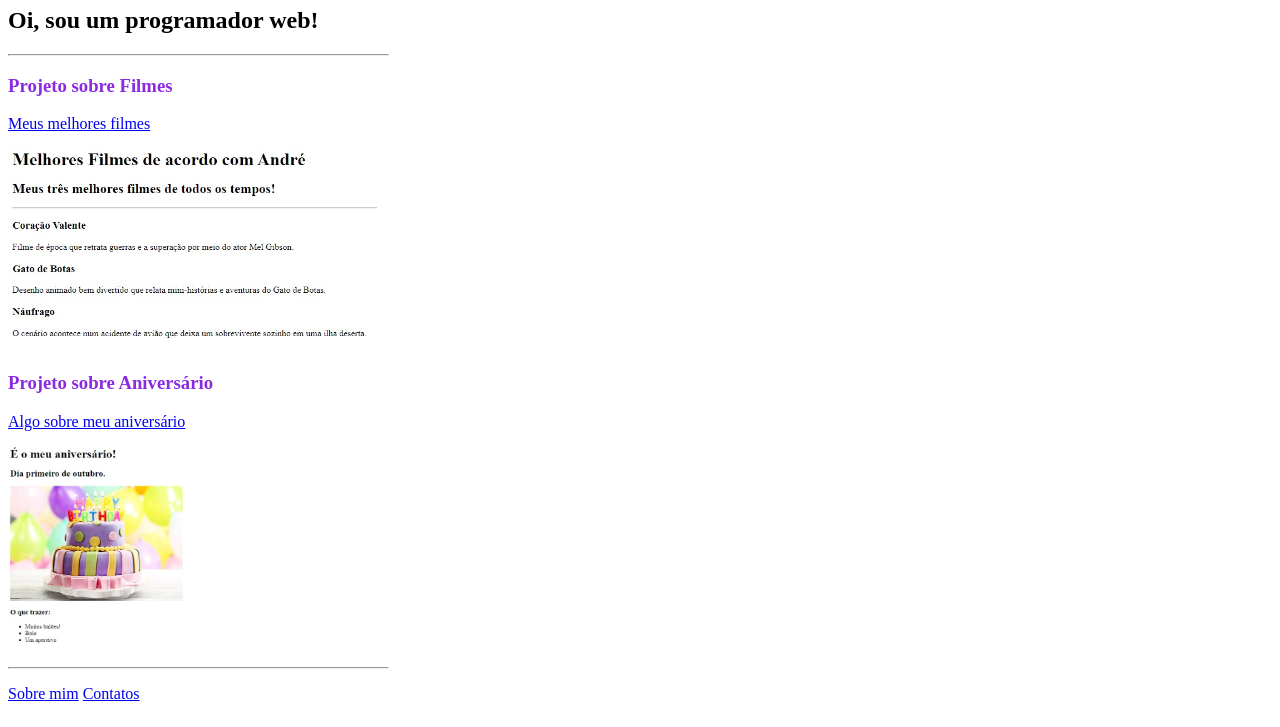
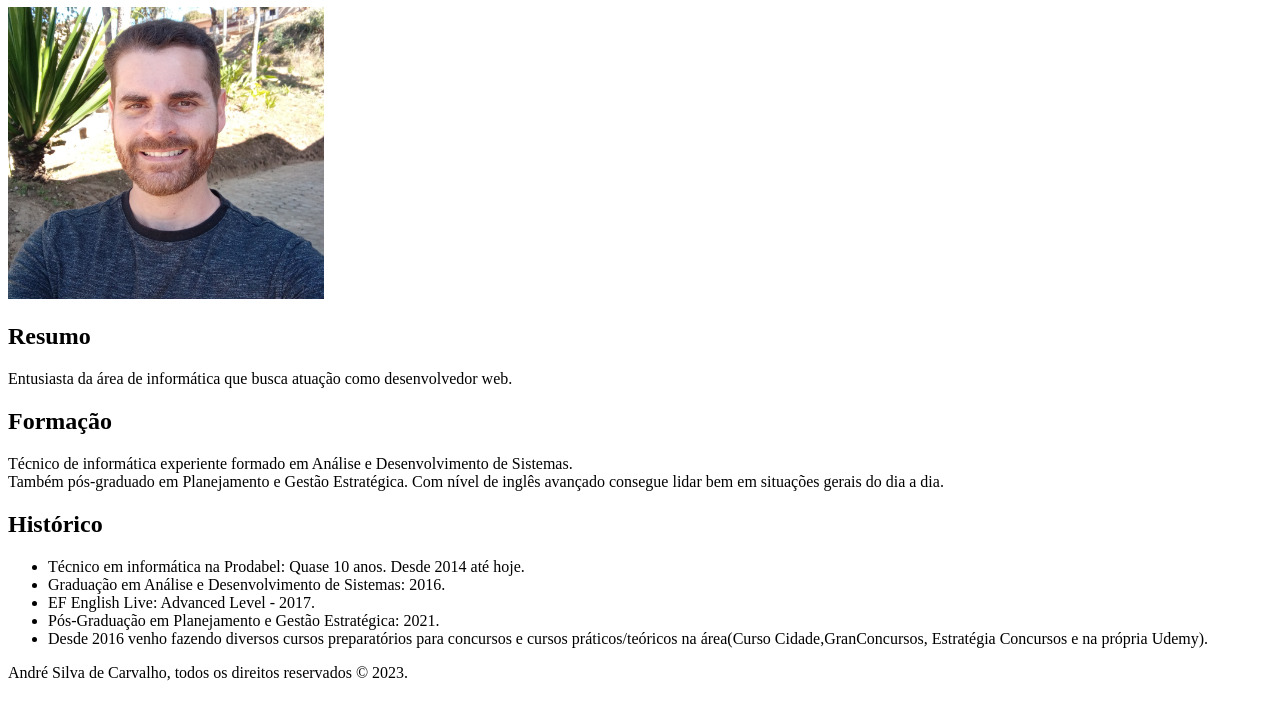
Before and after one commit to asdc86/HTMLPortfolio, a plain HTML site: page index.html in a window 1280 px wide. Shown: the part 73-800 px from the top of the page. Drawn offline with Linux system fonts and the light colour scheme.

Commit message:
Add files via upload

```diff
--- a/index.html
+++ b/index.html
@@ -1,29 +1,33 @@
-
 <!DOCTYPE html>
 <html lang="pt-br">
-    <head>
-        <meta charset="UTF-8">
-        <title>Programador Web</title>
+    <head >
+            <h1>Currículo de André Silva de Carvalho</h1>
+            <img src="./curriculo_imagem_andre.jpg" alt="imagem de André" width="25%" height="25%"/>
     </head>
+
     <body>
-        <p>
-          <h1>Portfolio de André</h1>
-          <h2>Oi, sou um programador web!</h2>
-          <hr style=" width: 30%; margin-left: 0;"/>
-        </p>
-        <p><h3 style="color:blueviolet">Projeto sobre Filmes</h3></p>
-        <p><a href="./public/melhores_filmes.jpg">Meus melhores filmes</a></p>
-        <p><a><img src="public/melhores_filmes.jpg" alt="Melhores filmes de andré" height="200"/></a></p>
-        <p><h3 style="color:blueviolet">Projeto sobre Aniversário</h3></p>
-        <p><a href="./public/aniversario_screenshot.jpg">Algo sobre meu aniversário</a></p>
-        <p><a><img src="public/aniversario_screenshot.jpg" alt="Meu aniversário" height="200"/></a></p>
-        <hr style=" width: 30%; margin-left: 0;"/>
+        <h2>Resumo</h2>
+        <p>Entusiasta da área de informática que busca atuação como desenvolvedor web.</p>
 
-        <p><a href="./public/about.html">Sobre mim</a>
-        <a href="./public/contact.html">Contatos</a></p>
+
+        <h2>Formação</h2>
+           <p>Técnico de informática experiente formado em Análise e Desenvolvimento de Sistemas. <br/>
+            Também pós-graduado em Planejamento e Gestão Estratégica. Com nível de inglês avançado consegue lidar bem
+            em situações gerais do dia a dia.
+           </p>
+        <h2>Histórico</h2>
+        <ul>
+            <li>Técnico em informática na Prodabel: Quase 10 anos. Desde 2014 até hoje.</li>
+            <li>Graduação em Análise e Desenvolvimento de Sistemas: 2016.</li>
+            <li>EF English Live: Advanced Level - 2017.</li>
+            <li>Pós-Graduação em Planejamento e Gestão Estratégica: 2021.</li>
+            <li>Desde 2016 venho fazendo diversos cursos preparatórios para concursos e cursos práticos/teóricos na área(Curso Cidade,GranConcursos, Estratégia Concursos e
+                na própria Udemy).
+            </li>
+        </ul>
+        <footer>
+           André Silva de Carvalho, todos os direitos reservados © 2023.
+        </footer>
+
     </body>
 </html>
-
-
-
-<!-- TODO 7: Add the Contact Me and About Me page links -->
```
Also changed, not shown: curriculo_imagem_andre.jpg (added).
